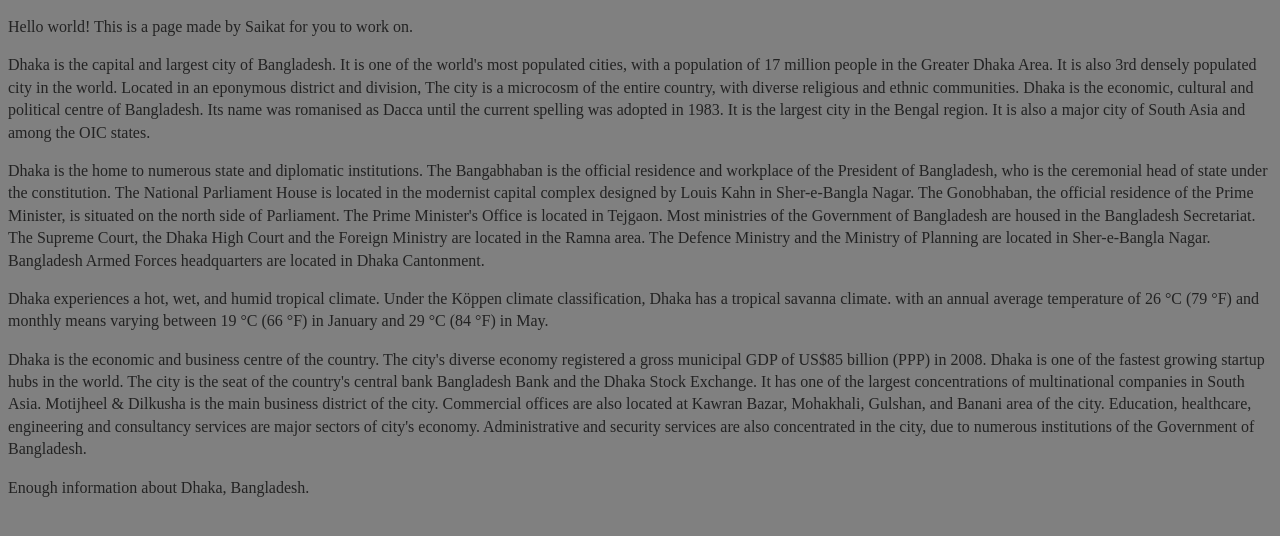
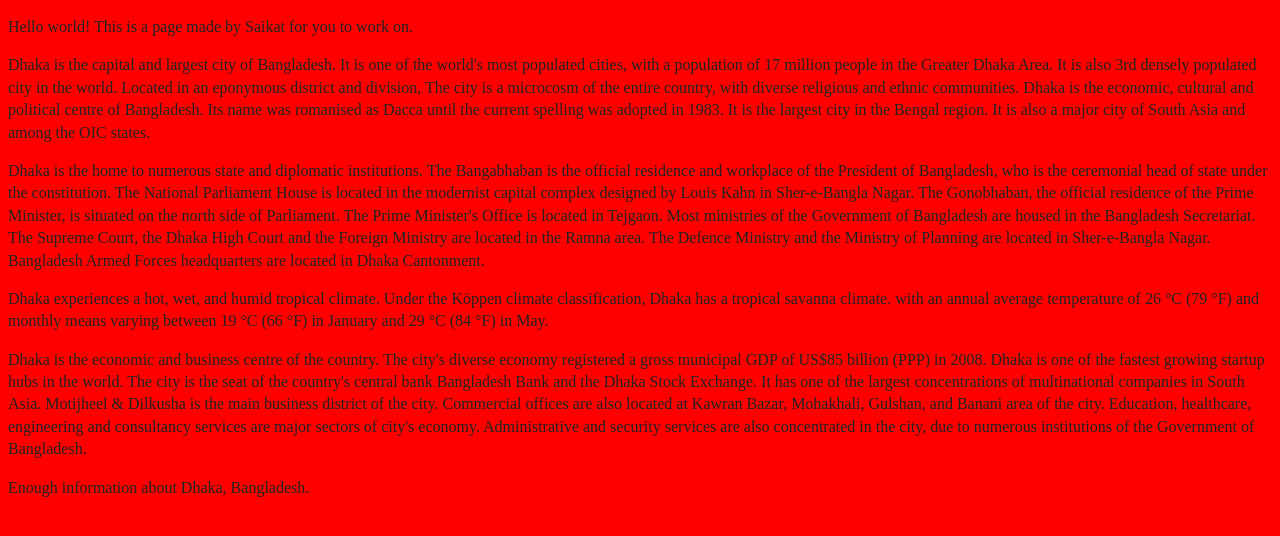
Before and after one commit to sodasmile/git-workshop, a plain HTML site: page src/index.html in a window 1280 px wide. Drawn offline with Linux system fonts and the light colour scheme.

Commit message:
Rød bakgrunn

```diff
--- a/src/index.html
+++ b/src/index.html
@@ -5,7 +5,7 @@
         <title>Git workshop</title>
         <link rel="stylesheet" href="css/main.css">
     </head>
-    <body bgcolor="gray">
+    <body bgcolor="red">
         <p>Hello world! This is a page made by Saikat for you to work on.</p>
         <p>
             Dhaka is the capital and largest city of Bangladesh.
```
